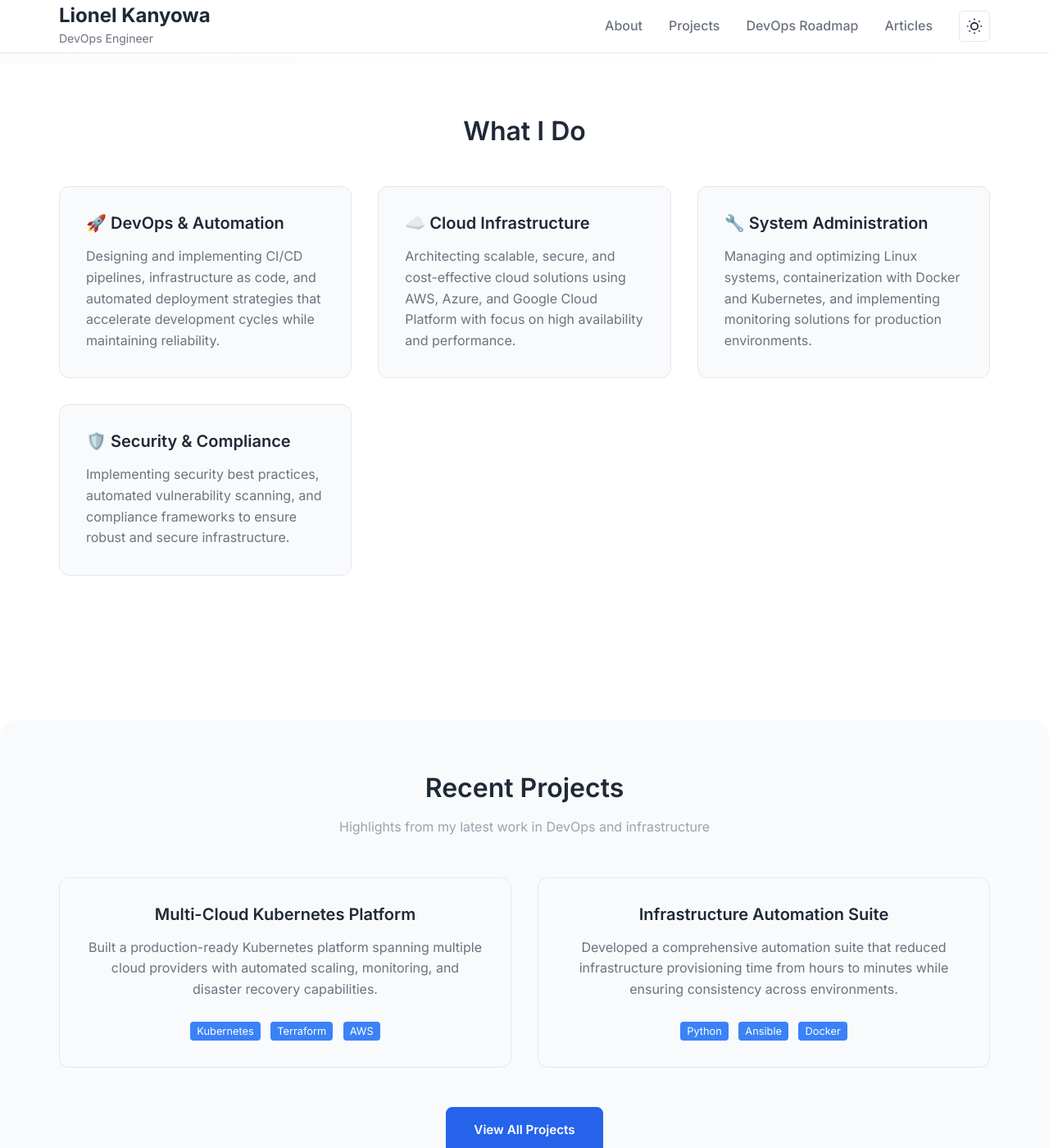
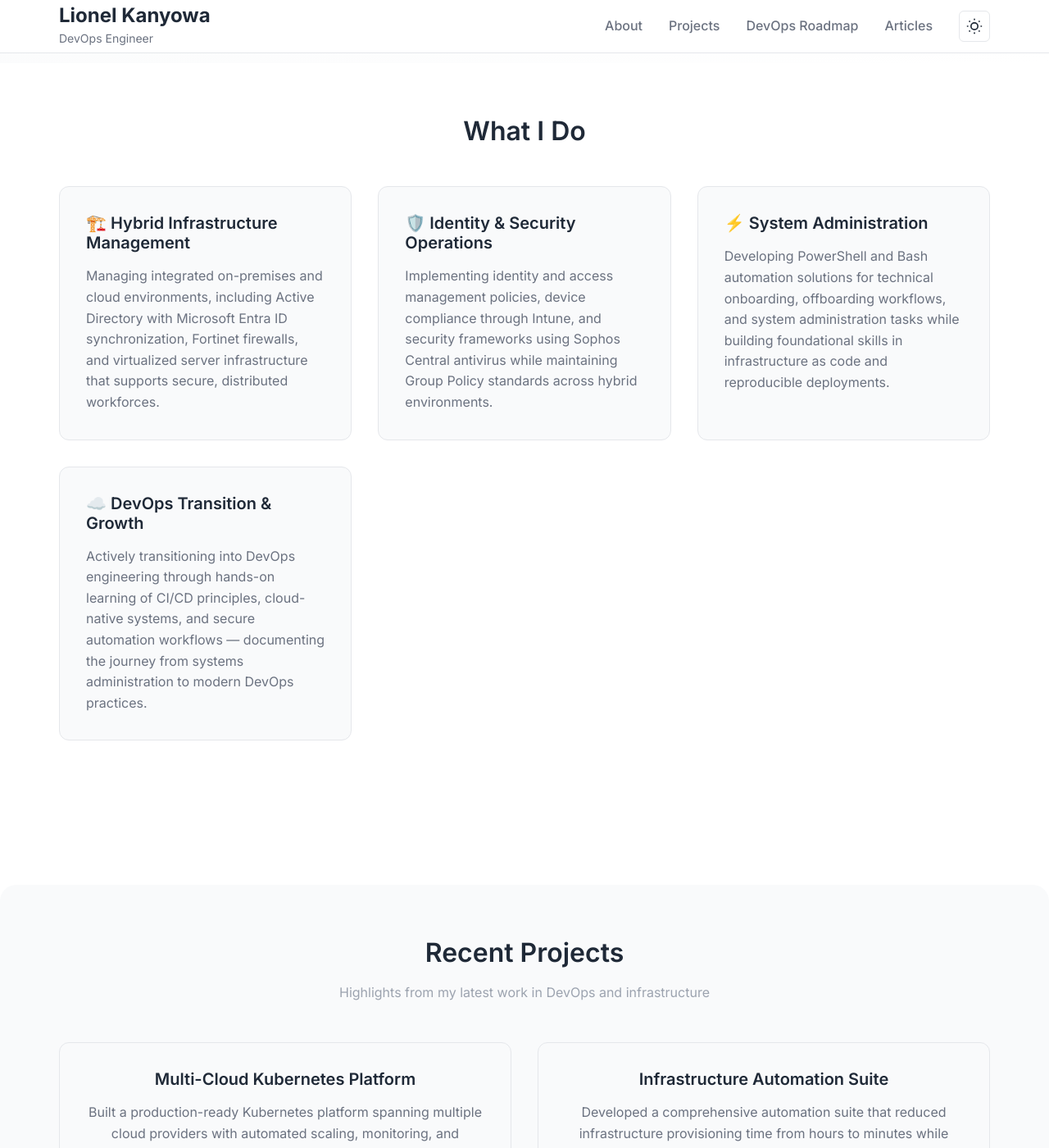
Before and after one commit to lionelkanyowa/lionelkanyowa.github.io, a Jekyll site: the page built from index.html, in a window 1280 px wide and 1400 px high, scrolled down 659 px. Shown: the whole window at 82% size. Built offline with Jekyll 4.4.1, drawn with Linux system fonts in a browser that asks for light colours.

Commit message:
chore: upadted index.html to change change the 'What i do' section

```diff
--- a/index.html
+++ b/index.html
@@ -27,27 +27,31 @@ title: Home
 
     <div class="card-grid">
       <div class="card">
-        <h3>🚀 DevOps & Automation</h3>
-        <p>Designing and implementing CI/CD pipelines, infrastructure as code, and automated deployment strategies that
-          accelerate development cycles while maintaining reliability.</p>
+        <h3>🏗️ Hybrid Infrastructure Management</h3>
+        <p>Managing integrated on-premises and cloud environments, including Active Directory with Microsoft Entra ID
+          synchronization,
+          Fortinet firewalls, and virtualized server infrastructure that supports secure, distributed workforces.</p>
       </div>
 
       <div class="card">
-        <h3>☁️ Cloud Infrastructure</h3>
-        <p>Architecting scalable, secure, and cost-effective cloud solutions using AWS, Azure, and Google Cloud Platform
-          with focus on high availability and performance.</p>
+        <h3>🛡️ Identity & Security Operations</h3>
+        <p>Implementing identity and access management policies, device compliance through Intune, and security
+          frameworks using Sophos Central antivirus while maintaining Group Policy standards across hybrid environments.
+        </p>
       </div>
 
       <div class="card">
-        <h3>🔧 System Administration</h3>
-        <p>Managing and optimizing Linux systems, containerization with Docker and Kubernetes, and implementing
-          monitoring solutions for production environments.</p>
+        <h3>⚡ System Administration</h3>
+        <p>Developing PowerShell and Bash automation solutions for technical onboarding, offboarding workflows, and
+          system administration tasks while building foundational skills in infrastructure as code and reproducible
+          deployments.</p>
       </div>
 
       <div class="card">
-        <h3>🛡️ Security & Compliance</h3>
-        <p>Implementing security best practices, automated vulnerability scanning, and compliance frameworks to ensure
-          robust and secure infrastructure.</p>
+        <h3>☁️ DevOps Transition & Growth</h3>
+        <p>Actively transitioning into DevOps engineering through hands-on learning of CI/CD principles, cloud-native
+          systems, and secure automation workflows — documenting the journey from systems administration to modern
+          DevOps practices.</p>
       </div>
     </div>
   </div>
```
